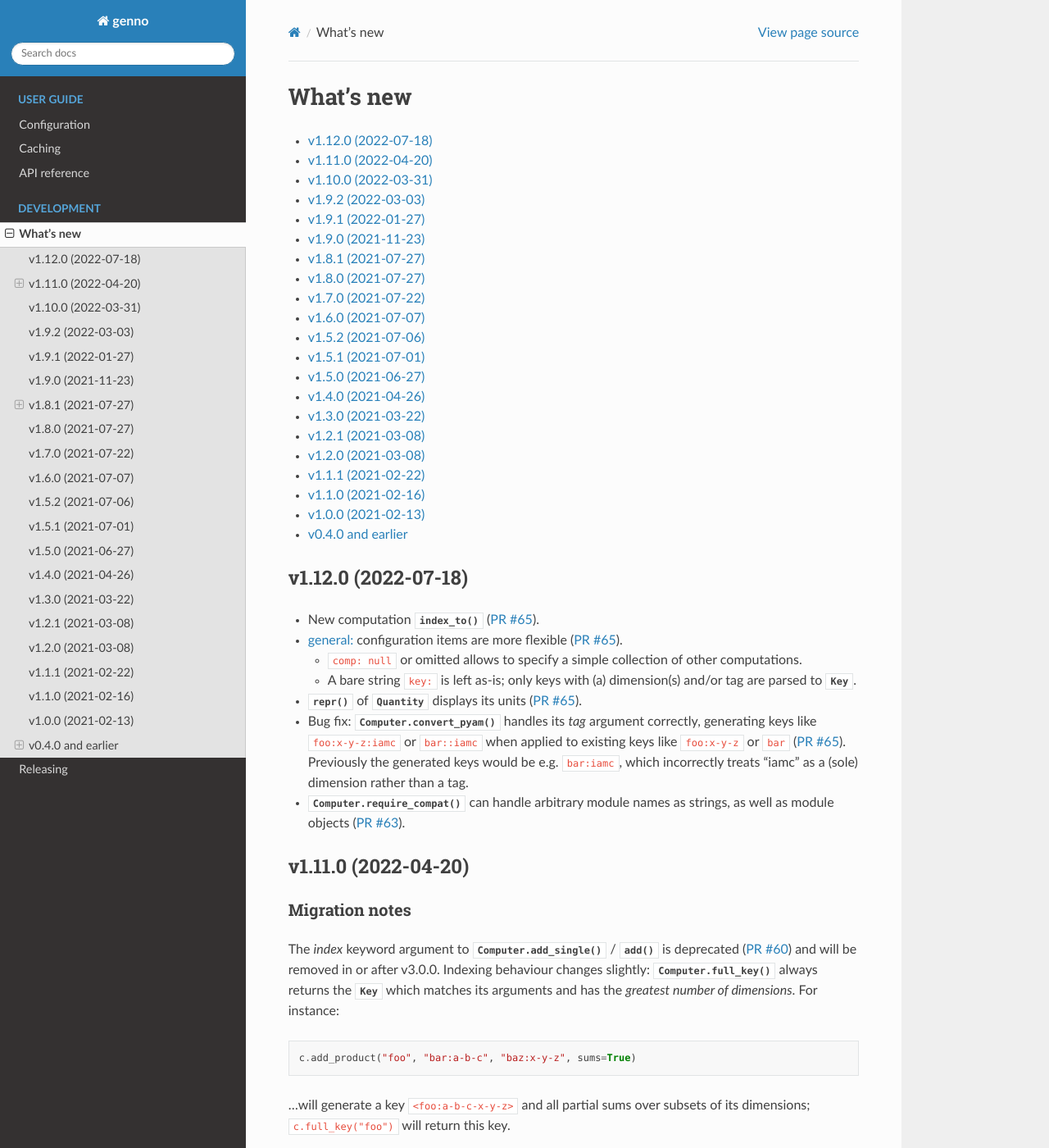
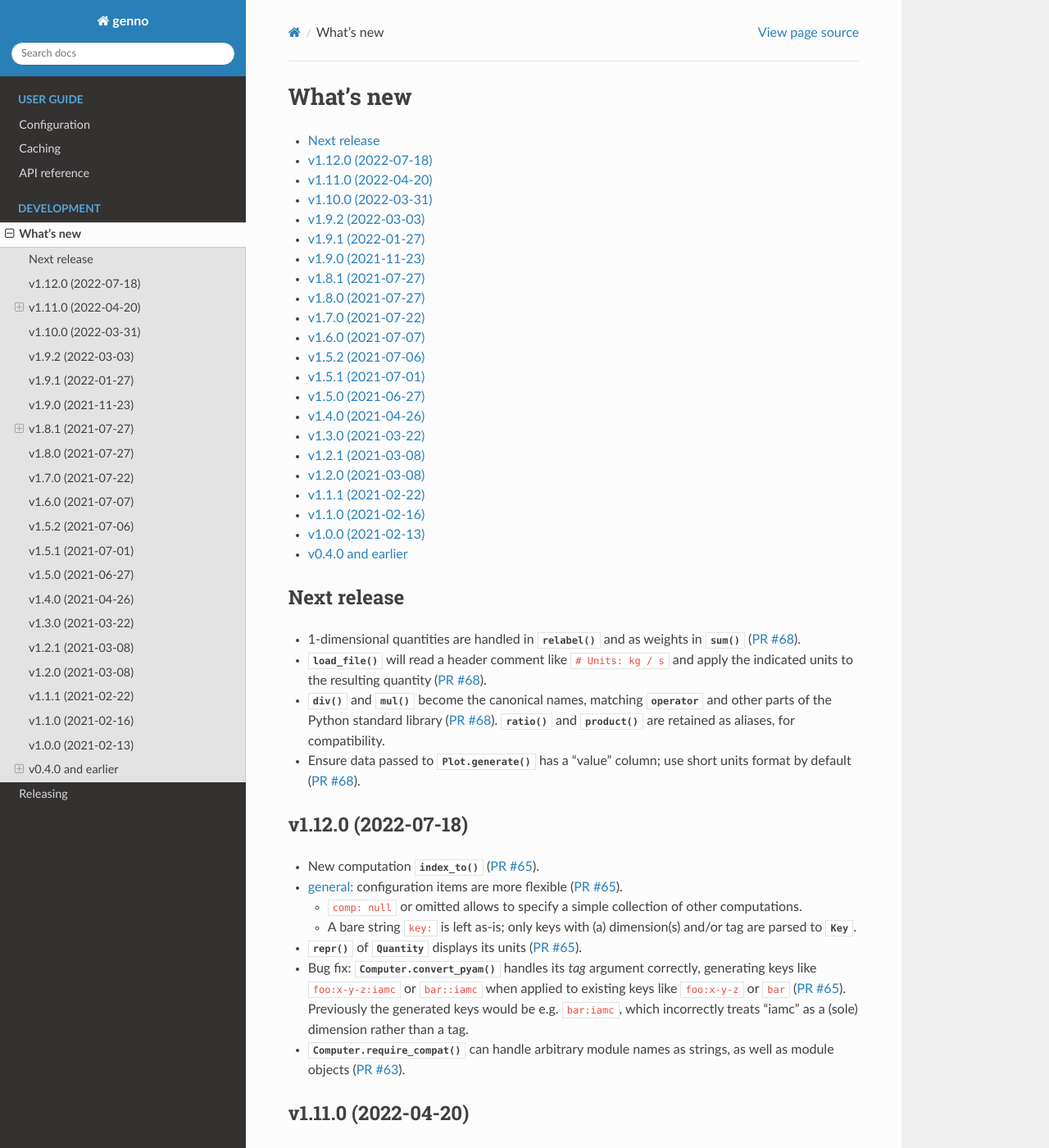
Before and after one commit to khaeru/genno, a Sphinx documentation site: the page built from doc/whatsnew.rst, in a window 1280 px wide and 1400 px high. Shown: the whole window at 82% size. Built offline with Sphinx 7.4.7 and the Read the Docs theme 2.0.0, drawn with Linux system fonts in a browser that asks for light colours; pages that are not in the unit, such as notebooks, are missing from menus.

Commit message:
Add #68 to doc/whatsnew

```diff
--- a/doc/whatsnew.rst
+++ b/doc/whatsnew.rst
@@ -6,8 +6,14 @@ What's new
    :backlinks: none
    :depth: 1
 
-.. Next release
-.. ============
+Next release
+============
+
+- 1-dimensional quantities are handled in :func:`.relabel` and as weights in :func:`.sum` (:pull:`68`).
+- :func:`.load_file` will read a header comment like ``# Units: kg / s`` and apply the indicated units to the resulting quantity (:pull:`68`).
+- :func:`.div` and :func:`.mul` become the canonical names, matching :mod:`.operator` and other parts of the Python standard library (:pull:`68`).
+  :func:`.ratio` and :func:`.product` are retained as aliases, for compatibility.
+- Ensure data passed to :meth:`.Plot.generate` has a "value" column; use short units format by default (:pull:`68`).
 
 v1.12.0 (2022-07-18)
 ====================
```
Also changed, not shown: 1 other file.
